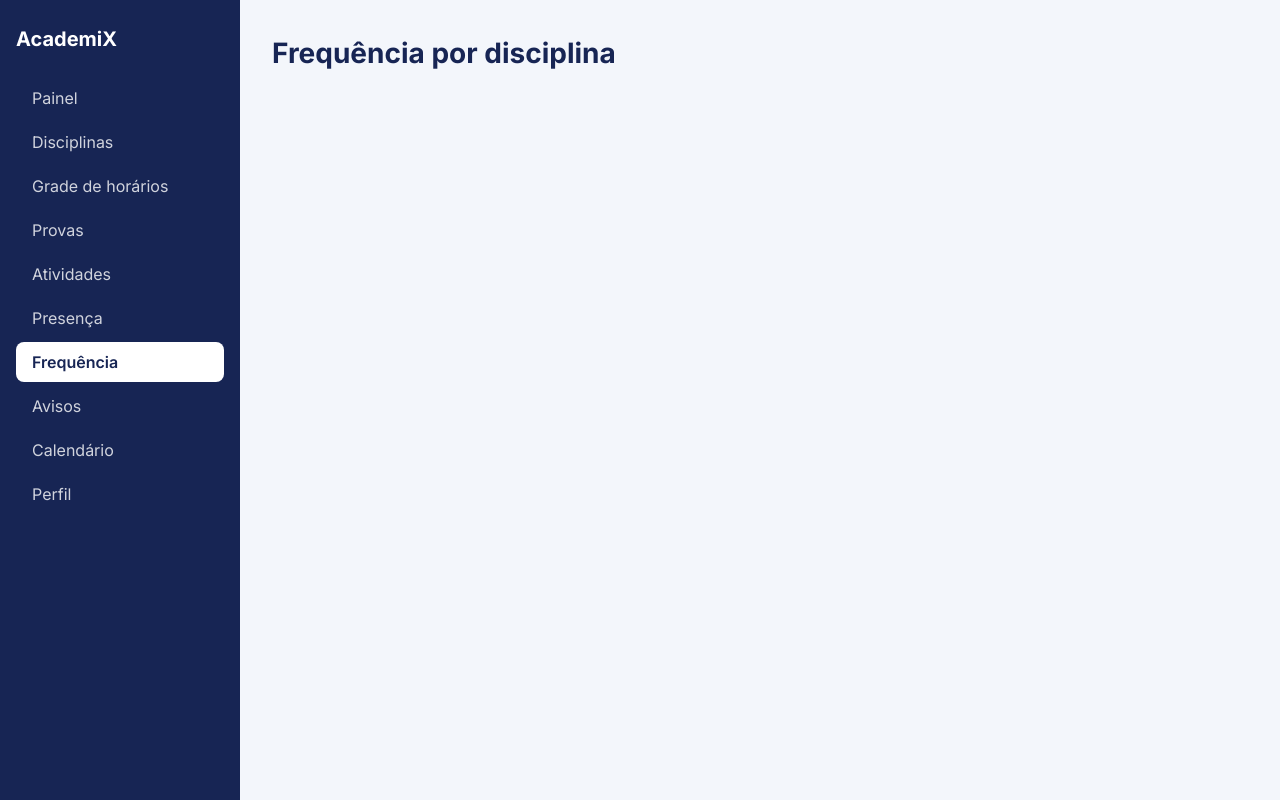
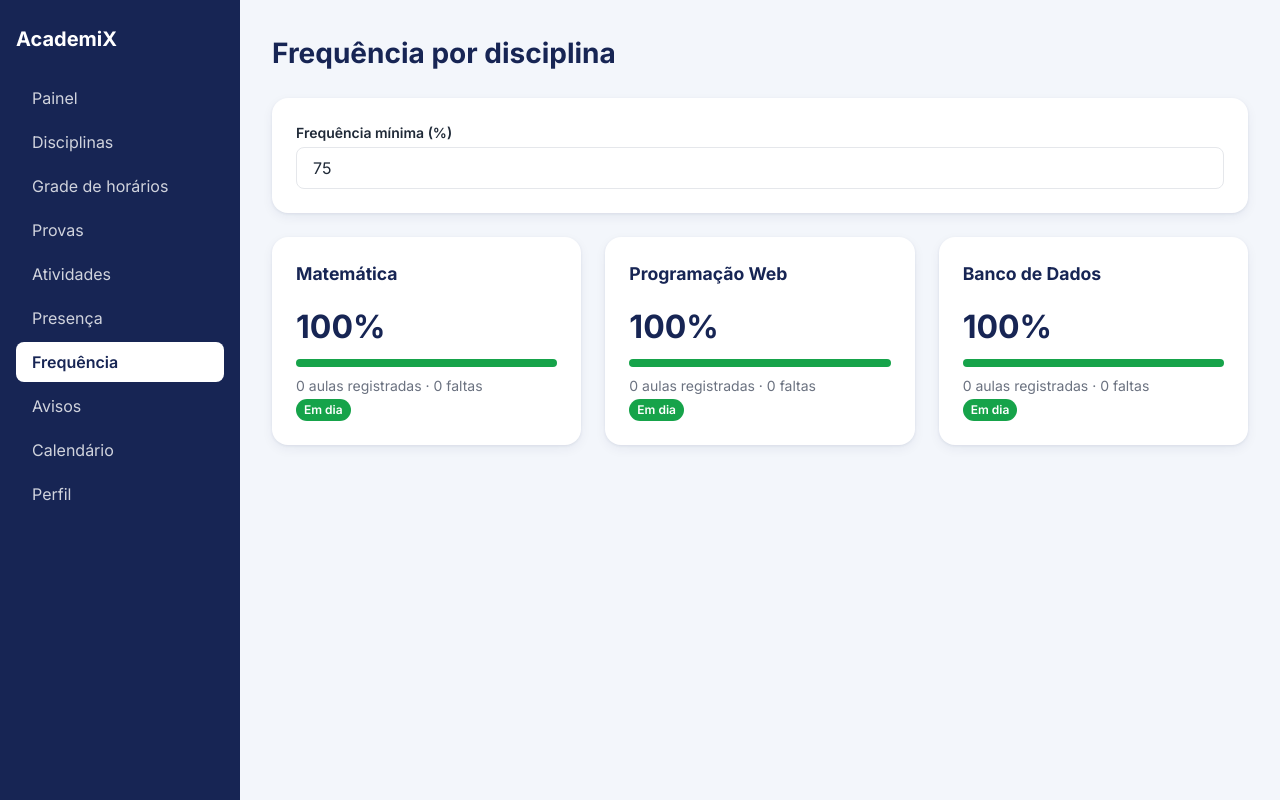
Before and after one commit to AcademyX-senai/academyx, a React (Vite) app: page /frequencia in a window 1280 px wide. Built offline with nearby package versions, Linux system fonts and the light colour scheme.

Commit message:
feat: implementa calculo e alerta de frequencia por disciplina

```diff
--- /dev/null
+++ b/src/pages/Frequencia.css
@@ -0,0 +1,29 @@
+.frequencia__percentual {
+  font-size: 2rem;
+  font-weight: 700;
+  color: var(--color-primary);
+}
+
+.frequencia__barra {
+  height: 8px;
+  margin: var(--space-2) 0;
+  background: var(--color-border);
+  border-radius: 999px;
+  overflow: hidden;
+}
+
+.frequencia__preenchimento {
+  height: 100%;
+}
+
+.frequencia__preenchimento--ok {
+  background: var(--color-success);
+}
+
+.frequencia__preenchimento--alerta {
+  background: var(--color-warning);
+}
+
+.frequencia__preenchimento--risco {
+  background: var(--color-danger);
+}
--- a/src/pages/Frequencia.jsx
+++ b/src/pages/Frequencia.jsx
@@ -1,9 +1,66 @@
+import { useApp } from '../context/AppContext'
+import Card from '../components/ui/Card'
+import Field from '../components/ui/Field'
+import EmptyState from '../components/ui/EmptyState'
+import { calcularFrequencia, statusFrequencia } from '../utils/frequencia'
+import './Frequencia.css'
+
+const textoStatus = { ok: 'Em dia', alerta: 'Atenção', risco: 'Em risco' }
+
 function Frequencia() {
+  const { disciplinas, presencas, limiteFrequencia, setLimiteFrequencia } = useApp()
+
+  function alterarLimite(e) {
+    const valor = Number(e.target.value)
+    if (valor >= 0 && valor <= 100) setLimiteFrequencia(valor)
+  }
+
   return (
-    <section>
+    <div className="page">
       <h1>Frequência por disciplina</h1>
-      {/* TODO: montar esta tela */}
-    </section>
+
+      <Card>
+        <div className="form-grid">
+          <Field label="Frequência mínima (%)">
+            <input
+              type="number"
+              min="0"
+              max="100"
+              value={limiteFrequencia}
+              onChange={alterarLimite}
+            />
+          </Field>
+        </div>
+      </Card>
+
+      {disciplinas.length === 0 ? (
+        <EmptyState>Cadastre disciplinas e registre presenças para ver a frequência.</EmptyState>
+      ) : (
+        <div className="grid-cards">
+          {disciplinas.map((d) => {
+            const registros = presencas.filter((p) => p.disciplinaId === d.id)
+            const faltas = registros.filter((p) => !p.presente).length
+            const percentual = calcularFrequencia(presencas, d.id)
+            const status = statusFrequencia(percentual, limiteFrequencia)
+            return (
+              <Card key={d.id} title={d.nome}>
+                <p className="frequencia__percentual">{percentual}%</p>
+                <div className="frequencia__barra">
+                  <div
+                    className={`frequencia__preenchimento frequencia__preenchimento--${status}`}
+                    style={{ width: `${percentual}%` }}
+                  />
+                </div>
+                <p className="item__detalhe">
+                  {registros.length} aulas registradas · {faltas} faltas
+                </p>
+                <span className={`badge badge--${status}`}>{textoStatus[status]}</span>
+              </Card>
+            )
+          })}
+        </div>
+      )}
+    </div>
   )
 }
 
```
